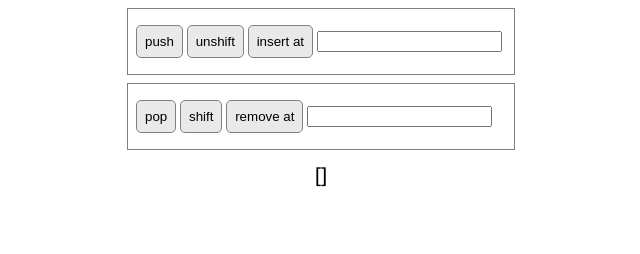
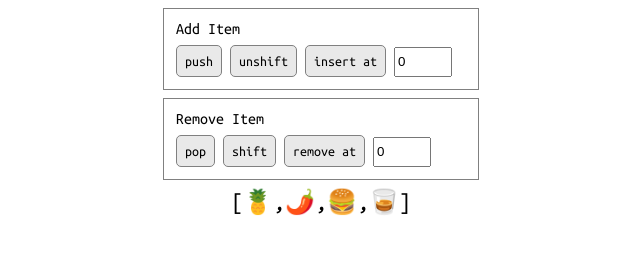
Before and after one commit to mcarrionb/Bootcamp, a plain HTML site: page jQuery/1.Arrays/index.html in a window 1280 px wide. Shown: the whole page, without its empty margins (319-959 px from the left). Drawn offline with nearby package versions, Linux system fonts and the light colour scheme.

Commit message:
Implement functionality

```diff
--- a/jQuery/1.Arrays/index.html
+++ b/jQuery/1.Arrays/index.html
@@ -6,28 +6,35 @@
     <title>Document</title>
     <link rel="preconnect" href="https://fonts.googleapis.com">
     <link rel="preconnect" href="https://fonts.gstatic.com" crossorigin>
-    <link href="https://fonts.googleapis.com/css2?family=Catamaran:wght@100..900&family=Inconsolata:wght@200..900&display=swap" rel="stylesheet">
+    <link href="https://fonts.googleapis.com/css2?family=Lexend+Deca&family=Ubuntu+Mono:ital,wght@0,400;0,700;1,400;1,700&display=swap" rel="stylesheet">
     <link rel="stylesheet" href="style.css">
 </head>
 <body>
     <main>
-        <div id="add-item">
-            <button>push</button>
-            <button>unshift</button>
-            <button>insert at</button>
-            <input type="number" name="" id="">
-        </div>
-        <div id="remove-item">
-            <button>pop</button>
-            <button>shift</button>
-            <button>remove at</button>
-            <input type="number" name="" id="">
-        </div>
-        <div class="result">
-            <span>[]</span>
+        <div class="add-remove-container">
+            <div id="add-item">
+                <p class="title">Add Item</p>
+                <button id="push-btn">push</button>
+                <button id="unshift-btn">unshift</button>
+                <button id="insert-at-btn">insert at</button>
+                <input type="number" value="0" name="" min="0" id="add-item-input">
+            </div>
+            <div id="remove-item">
+                <p class="title">Remove Item</p>
+                <button id="pop-btn">pop</button>
+                <button id="shift-btn">shift</button>
+                <button id="remove-at-btn">remove at</button>
+                <input type="number" name="" value="0" min="0" id="remove-item-input">
+            </div>
+
+            <!-- Contenedor con el resultado -->
+            <div class="result-container">
+                <span id="result">[]</span>
+            </div>
         </div>
     </main>
 
+    <script src="https://cdnjs.cloudflare.com/ajax/libs/jquery/3.7.1/jquery.min.js" integrity="sha512-v2CJ7UaYy4JwqLDIrZUI/4hqeoQieOmAZNXBeQyjo21dadnwR+8ZaIJVT8EE2iyI61OV8e6M8PP2/4hpQINQ/g==" crossorigin="anonymous" referrerpolicy="no-referrer"></script>
     <script src="main.js"></script>
 </body>
 </html>
--- a/jQuery/1.Arrays/main.js
+++ b/jQuery/1.Arrays/main.js
@@ -0,0 +1,52 @@
+/* Declaramos el array */
+let array = ['🍍','🌶️','🍔','🥃'];
+
+/* Mostramos el array por pantalla */
+showResult()
+
+/* Acciones al clicar los distintos botones */
+$("#push-btn").click(() => {
+    array.push('🍍');
+    showResult()
+});
+
+$("#unshift-btn").click(() => {
+    array.unshift('🌶️');
+    showResult();
+})
+
+$("#insert-at-btn").click(function(){
+    let position = $("#add-item-input").val();
+    array.splice(position, 0, '👋🏼')
+    showResult()
+})
+
+$("#pop-btn").click(() => {
+    array.pop();
+    showResult()
+})
+
+$("#shift-btn").click(() => {
+    array.shift();
+    showResult()
+})
+
+$("#remove-at-btn").click(() => {
+    let position = $("#remove-item-input").val();
+    array.splice(position, 1)
+    showResult()
+})
+
+/* Mostramos el resultado */
+function showResult(){
+    let result = $("#result");
+    result.text(`[${array}]`);
+    updateInputs();
+}
+
+/* Actualizamos los atributos max de los inputs */
+function updateInputs(){
+    let arrayLength = array.length;
+    $("#remove-item-input").attr("max", arrayLength)
+    $("#add-item-input").attr("max", arrayLength)
+}
--- a/jQuery/1.Arrays/style.css
+++ b/jQuery/1.Arrays/style.css
@@ -1,27 +1,37 @@
 body{
-    font-family: "Catamaran", sans-serif;
+    font-family: "Ubuntu Mono", monospace;
 }
-main{
+button{
+    background-color: rgb(233, 233, 233);
+    padding: 8px;
+    border: 1px solid grey;
+    border-radius: 5px;
+    font-family: "Ubuntu Mono", monospace;
+    font-size: 14px;
+}
+input{
+    width: 50px;
+    height: 24px;
+}
+.add-remove-container{
     display: flex;
     justify-content: center;
     align-items: center;
     flex-direction: column;
     gap: 8px;
 }
-span{
-    font-size: 1.5rem;
-
+.title{
+    margin-top: 0;
+    margin-bottom: 8px;
 }
 #add-item,
 #remove-item{
     border: 1px solid grey;
-    padding: 16px 8px;
-    width: 370px;
+    padding: 12px;
+    min-width: 290px;
 }
 
-button{
-    background-color: rgb(233, 233, 233);
-    padding: 8px;
-    border: 1px solid grey;
-    border-radius: 5px;
+/* Contenedor con el resultado */
+#result{
+    font-size: 1.5rem;
 }
```
